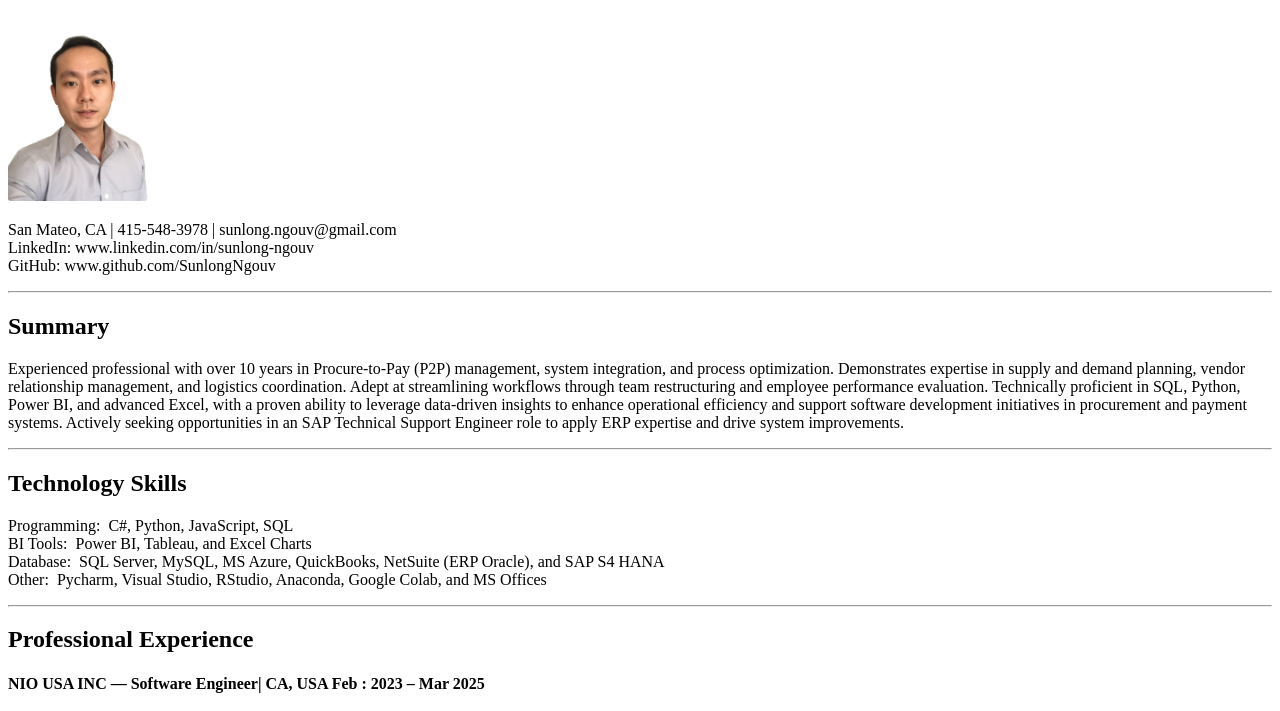
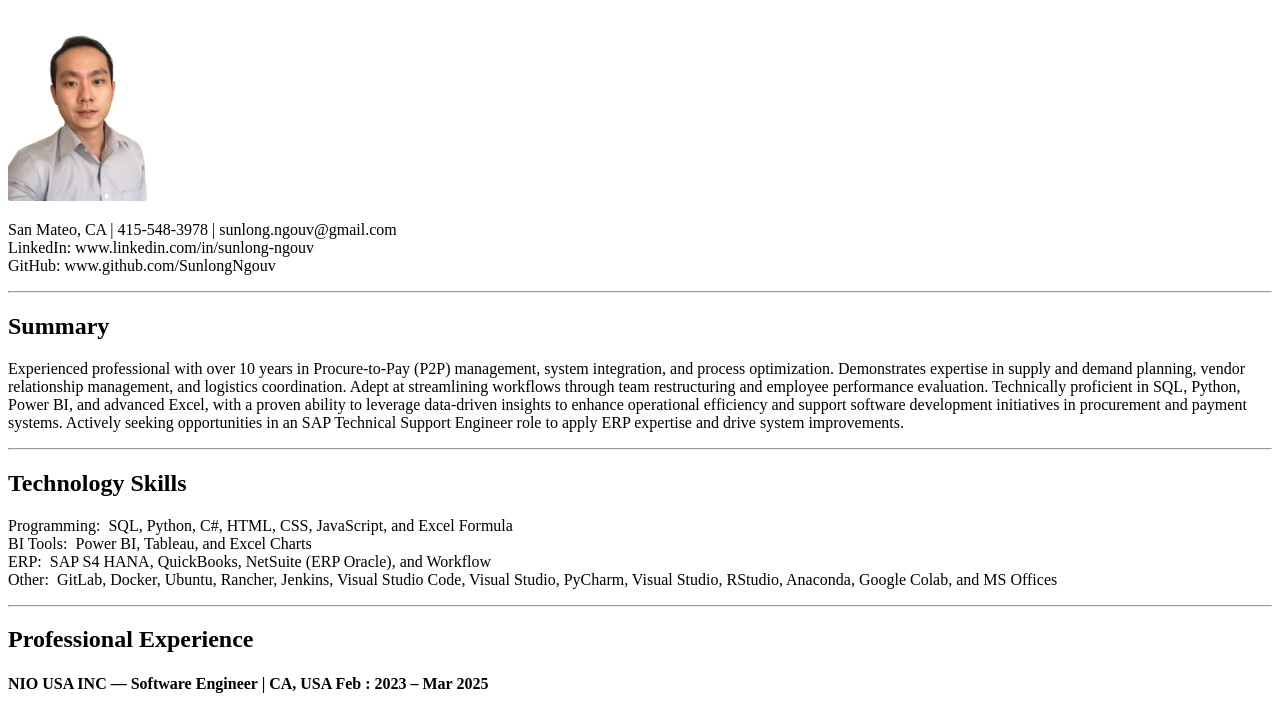
Before and after one commit to SunlongNgouv/My-HTML-Resume, a plain HTML site: page index.html in a window 1280 px wide. Shown: the part 79-790 px from the top of the page. Drawn offline with Linux system fonts and the light colour scheme.

Commit message:
Update tech skills section

```diff
--- a/index.html
+++ b/index.html
@@ -25,14 +25,14 @@
         apply ERP expertise and drive system improvements.</p>
     <hr>
     <h2>Technology Skills</h2>
-    <p>Programming: &nbsp;C#, Python, JavaScript, SQL<br>
+    <p>Programming: &nbsp;SQL, Python, C#, HTML, CSS, JavaScript, and Excel Formula<br>
         BI Tools: &nbsp;Power BI, Tableau, and Excel Charts<br>
-        Database: &nbsp;SQL Server, MySQL, MS Azure, QuickBooks, NetSuite (ERP Oracle), and SAP S4
-        HANA<br>
-        Other: &nbsp;Pycharm, Visual Studio, RStudio, Anaconda, Google Colab, and MS Offices</p>
+        ERP: &nbsp;SAP S4 HANA, QuickBooks, NetSuite (ERP Oracle), and Workflow<br>
+        Other: &nbsp;GitLab, Docker, Ubuntu, Rancher, Jenkins, Visual Studio Code, Visual Studio, PyCharm, Visual
+        Studio, RStudio, Anaconda, Google Colab, and MS Offices</p>
     <hr>
     <h2>Professional Experience</h2>
-    <h4>NIO USA INC — Software Engineer| CA, USA Feb : 2023 – Mar 2025</h4>
+    <h4>NIO USA INC — Software Engineer | CA, USA Feb : 2023 – Mar 2025</h4>
     <ul>
         <li>Conducted insightful analysis of the Procure-to-Pay process using internal data and derived insights
             improving on-time payments.</li>
@@ -49,7 +49,7 @@
             SIT/UAT testing, preparing user guides, and leading end-user training for a seamless transition.</li>
     </ul>
 
-    <h4>VENTURESOFT GLOBAL (NIO PROJECT) — Application Support Engineer| CA, USA : April 2022 – Feb 2023</h4>
+    <h4>VENTURESOFT GLOBAL (NIO PROJECT) — Application Support Engineer | CA, USA : April 2022 – Feb 2023</h4>
     <ul>
         <li>Led successful migration of procure-to-pay system from third-party ERP to NIO's internal app and SAP S4 HANA
             within four months, collaborating with global digital development, program management, and infrastructure
@@ -151,7 +151,7 @@
     <hr>
 
     <h2>Additional Information</h2>
-    <p>Work Authorization: &nbsp;Green Card Holder, valid until 05/19/2024<br>
+    <p>Work Authorization: &nbsp;<b>Green Card Holder</b>, valid until 05/19/2028<br>
         Volunteerism: &nbsp;Mentor for Khmer education at the Nagara Dhamma Temple to build a strong Cambodian US
         community<br>
         Language: &nbsp;English (fluent), Chinese Mandarin (fluent), Khmer (native)
```
